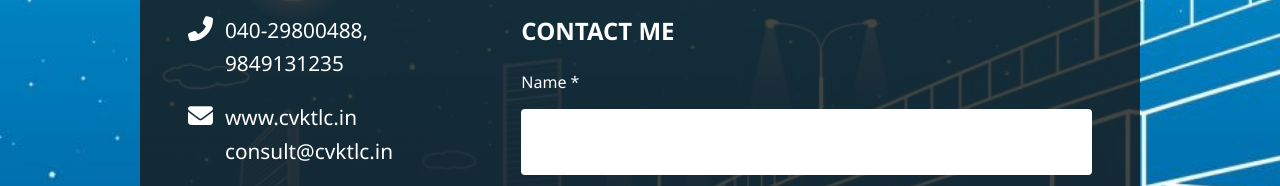
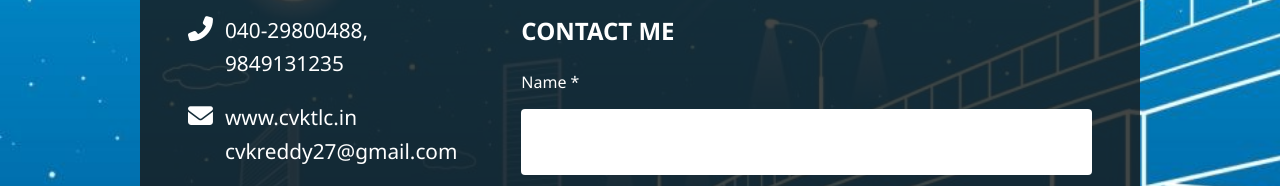
Before and after one commit to cvkreddyweb/profile, a plain HTML site: page index.html in a window 1280 px wide. Shown: the part 920-1106 px from the top of the page. Drawn offline with Linux system fonts and the light colour scheme.

Commit message:
Add files via upload

```diff
--- a/index.html
+++ b/index.html
@@ -700,7 +700,7 @@ button:hover {
     <i class="fas fa-envelope"></i>
     <div class="contact-text">
       <p>www.cvktlc.in</p>
-      <p>consult@cvktlc.in</p>
+      <p>cvkreddy27@gmail.com</p>
     </div>
   </div>
 
```
